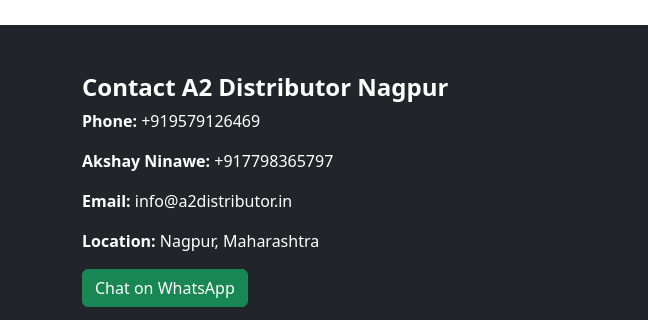
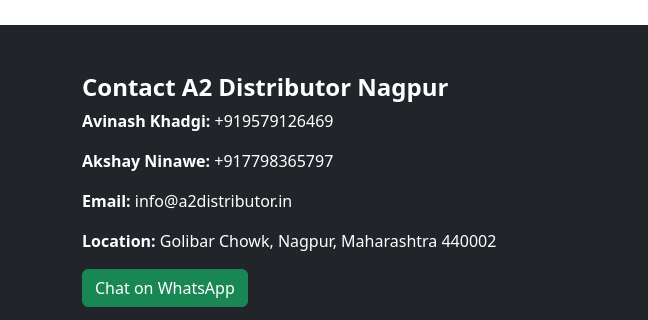
Before and after one commit to a2distributornagpur/a2distributor, a plain HTML site: page index.html in a window 1280 px wide. Shown: the part 1348-1668 px from the top of the page, 0-648 px from the left. Drawn offline with nearby package versions, Linux system fonts and the light colour scheme; grey boxes are pictures that could not be loaded.

Commit message:
Update index.html
address updated

```diff
--- a/index.html
+++ b/index.html
@@ -103,10 +103,10 @@
     <div class="row">
       <div class="col-md-6">
         <h4 class="fw-bold">Contact A2 Distributor Nagpur</h4>
-        <p><strong>Phone:</strong> <span id="phone"></span></p>
+        <p><strong>Avinash Khadgi:</strong> <span id="phone"></span></p>
         <p><strong>Akshay Ninawe:</strong> <span id="phone2"></span></p>
         <p><strong>Email:</strong> <span id="email"></span></p>
-        <p><strong>Location:</strong> Nagpur, Maharashtra</p>
+        <p><strong>Location:</strong> Golibar Chowk, Nagpur, Maharashtra 440002</p>
         <a id="whatsappLink" class="btn btn-success">Chat on WhatsApp</a>
       </div>
       <div class="col-md-6">
```
